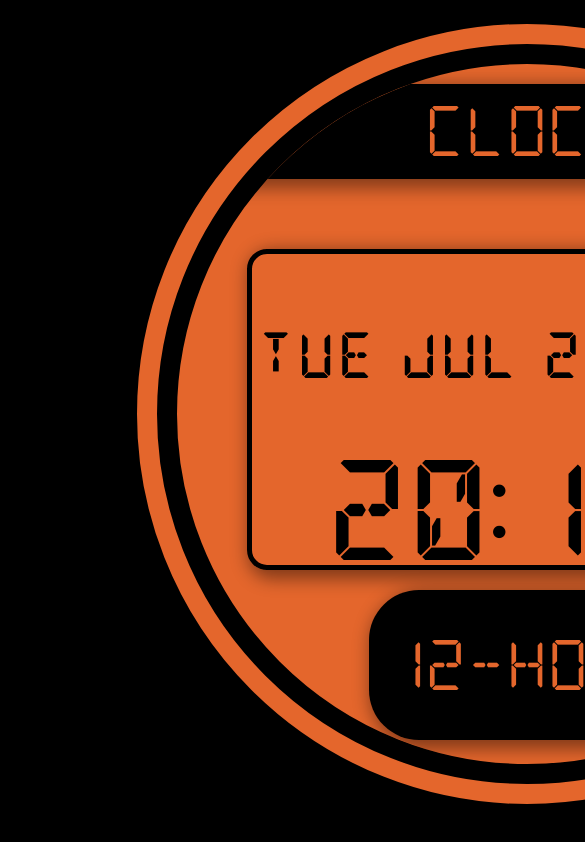
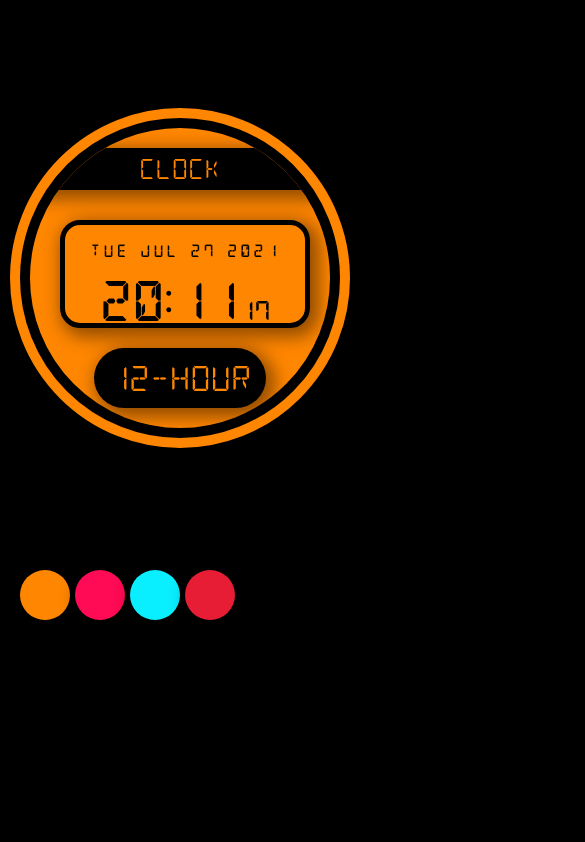
Before and after one commit to sevillecarlos/clock, a React (Create React App) app: page / in a window 390 px wide. Shown: the top 842 px of the page, 585 px wide, since content can reach past the window. Built offline with nearby package versions, Linux system fonts and the light colour scheme.

Commit message:
add option to change clock color

```diff
--- a/src/src/components/ClockDate.js
+++ b/src/src/components/ClockDate.js
@@ -1,4 +1,5 @@
-import React, { useState, useEffect, useRef } from "react";
+import React, { useState, useEffect, useRef, useContext } from "react";
+import ClockColorContext from "../../store/ClockColorContext";
 import { formatTime } from "../helpers/formatTime";
 import "./style/ClockDate.css";
 
@@ -6,7 +7,9 @@ const ClockDate = () => {
   const [convert, setConvert] = useState(0);
   const [date, setDate] = useState("");
   const [showDotsS, setShowDotsS] = useState(false);
+  const color = useContext(ClockColorContext);
 
+  console.log(color);
   const showDots = useRef();
 
   const [time, setTime] = useState({
@@ -18,7 +21,6 @@ const ClockDate = () => {
 
   useEffect(() => {
     const timeInterval = setInterval(clock, 1000);
-
     return () => {
       clearInterval(timeInterval);
     };
@@ -45,9 +47,10 @@ const ClockDate = () => {
     localStorage.setItem("&C", value);
     clock();
   };
+
   return (
-    <div className="date-time">
-      <div className="title-clock">
+    <div className="date-time" style={{ background: color }}>
+      <div className="title-clock" style={{ color: color }}>
         <span>Clock</span>
       </div>
       <div className="wrapper">
@@ -62,7 +65,11 @@ const ClockDate = () => {
           {time.period && <span className="period">{time.period}</span>}
         </div>
       </div>
-      <button className="hour-changer" onClick={() => convertTime(!convert)}>
+      <button
+        className="hour-changer"
+        style={{ color: color }}
+        onClick={() => convertTime(!convert)}
+      >
         {convert ? 24 : 12}-hour
       </button>
     </div>
--- a/src/src/components/style/ClockDate.css
+++ b/src/src/components/style/ClockDate.css
@@ -1,22 +1,21 @@
 .date-time {
   text-align: center;
   font-family: "DSEG14-Classic";
-  background: #e4662c;
   float: left;
-  width: 700px;
+  width: 650px;
   overflow: hidden;
-  height: 700px;
+  height: 650px;
   border-radius: 50%;
   border: 60px double black;
   margin: auto 30%;
+}
 
-}
 .date-time h5 {
   letter-spacing: 3px;
   color: rgb(0, 0, 0);
 }
 .time {
-  font-size: 100px;
+  font-size: 90px;
   color: black;
   font-weight: bold;
 }
@@ -26,7 +25,6 @@
 .title-clock {
   margin-top: 20px;
   background-color: black;
-  color: #e4662c;
   font-size: 50px;
   padding: 20px;
   box-shadow: 5px 5px 17px 4px rgba(0, 0, 0, 0.43);
@@ -50,7 +48,6 @@
   padding: 15px;
   height: 150px;
   background-color: black;
-  color: #e4662c;
   font-family: "DSEG14-Classic";
   border: transparent;
   box-shadow: 5px 5px 17px 4px rgba(0, 0, 0, 0.43);
@@ -60,21 +57,92 @@
 
 .date {
   margin-top: 1px;
-  font-size: 55px;
+  font-size: 40px;
   word-spacing: 10px;
-}
-
-.weather {
-  font-family: "DSEGWeather";
-}
-
-.icon-weather {
-  font-size: 200px;
-  border: 1px solid black;
-  padding: 0px;
 }
 
 .period {
   font-size: 60px;
   padding-left: 20px;
 }
+
+@media only screen and (max-width: 1200px) {
+  .date-time {
+    margin: 50% auto;
+  }
+}
+
+/* Small tablets to big tablets: from 768 to 1032*/
+@media only screen and (max-width: 1032px) {
+  .date-time {
+    margin: 5% 10%;
+  }
+}
+
+/* Small phones to small tablets: from 481 to 767*/
+@media only screen and (max-width: 767px) {
+  .date-time {
+    margin: 25% auto;
+    width: 350px;
+    overflow: hidden;
+    height: 350px;
+    border: 30px double black;
+  }
+  .title-clock {
+    font-size: 25px;
+    padding: 10px;
+  }
+  .date {
+    font-size: 20px;
+    word-spacing: 5px;
+  }
+  .time {
+    font-size: 50px;
+  }
+  .seconds {
+    font-size: 25px;
+  }
+  .period {
+    font-size: 30px;
+    padding-left: 10px;
+  }
+  .hour-changer {
+    font-size: 30px;
+    padding: 15px;
+    height: 65px;
+  }
+}
+
+/*Small Phone from 0 to 480px*/
+@media only screen and (max-width: 400px) {
+  .date-time {
+    margin: 25% 0%;
+    width: 300px;
+    overflow: hidden;
+    height: 300px;
+    border: 30px double black;
+  }
+  .title-clock {
+    font-size: 20px;
+    padding: 10px;
+  }
+  .date {
+    font-size: 15px;
+    word-spacing: 5px;
+  }
+  .time {
+    font-size: 40px;
+  }
+  .seconds {
+    font-size: 20px;
+  }
+  .period {
+    font-size: 25px;
+    padding-left: 10px;
+  }
+  .hour-changer {
+    font-size: 25px;
+    padding: 15px;
+    height: 60px;
+  }
+}
--- a/src/src/views/Home.js
+++ b/src/src/views/Home.js
@@ -1,11 +1,42 @@
-import React from "react";
+import React, { useState } from "react";
 import ClockDate from "../components/ClockDate";
-import "./style/Home.css"
+import ClockColorContext from "../../store/ClockColorContext";
+
+import "./style/Home.css";
+
 const Home = () => {
+  const [color, setColor] = useState("#ff8600");
+
+  const changeColor = (e) => setColor(e.target.name);
+  console.log(color);
   return (
-    <div className="home">
-      <ClockDate />
-    </div>
+    <ClockColorContext.Provider value={color}>
+      <div className="home">
+        <ClockDate color={color} />
+        <div className="colors">
+          <button
+            onClick={changeColor}
+            name="#ff8600"
+            className="orange btn-color"
+          ></button>
+          <button
+            onClick={changeColor}
+            name="#ff0a54"
+            className="pink btn-color"
+          ></button>
+          <button
+            onClick={changeColor}
+            name="#0aefff"
+            className="blue btn-color"
+          ></button>
+          <button
+            onClick={changeColor}
+            name="#e71d36"
+            className="red btn-color"
+          ></button>
+        </div>
+      </div>
+    </ClockColorContext.Provider>
   );
 };
 
--- a/src/src/views/style/Home.css
+++ b/src/src/views/style/Home.css
@@ -1,4 +1,33 @@
 .home {
   width: 100%;
-  margin: 1% auto;
+  margin: 0% auto;
 }
+
+.colors {
+  padding: 15px;
+  float: left;
+}
+
+.btn-color {
+  border-radius: 50%;
+  width: 50px;
+  height: 50px;
+  margin-left: 5px;
+  border: transparent;
+  box-shadow: 5px 5px 17px 4px rgba(0, 0, 0, 0.43);
+  -webkit-box-shadow: 5px 5px 17px 4px rgba(0, 0, 0, 0.43);
+  -moz-box-shadow: 5px 5px 17px 4px rgba(0, 0, 0, 0.43);
+}
+
+.orange {
+  background-color: #ff8600;
+}
+.pink {
+  background-color: #ff0a54;
+}
+.blue {
+  background-color: #0aefff;
+}
+.red {
+  background-color: #e71d36;
+}
--- /dev/null
+++ b/src/store/ClockColorContext.js
@@ -0,0 +1,5 @@
+import React from "react";
+
+const ClockColorContext = React.createContext(null);
+
+export default ClockColorContext;
```
